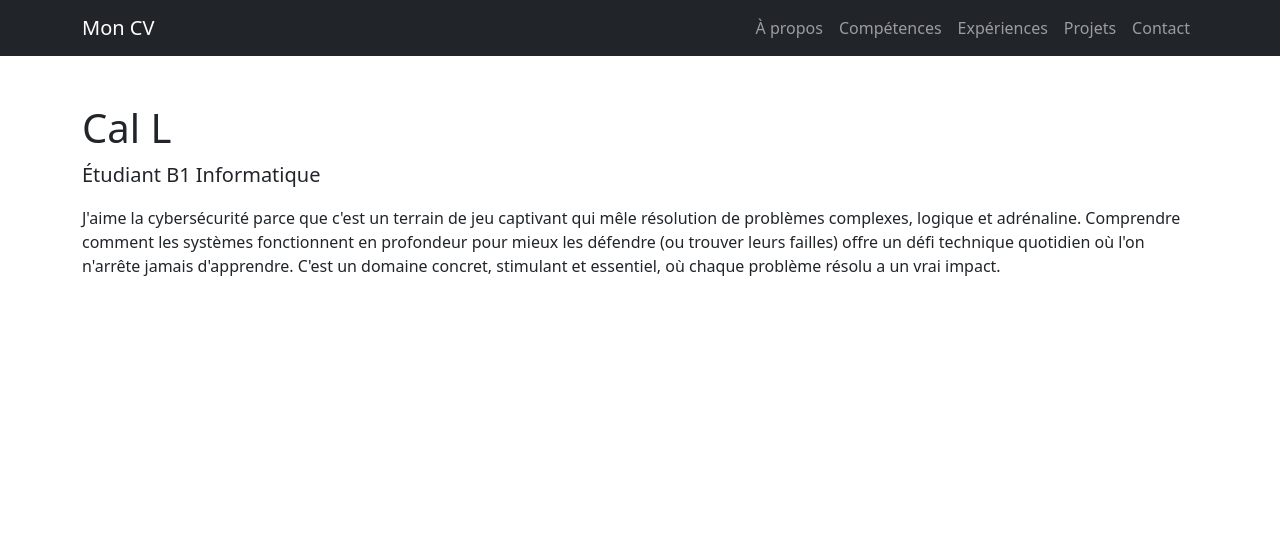
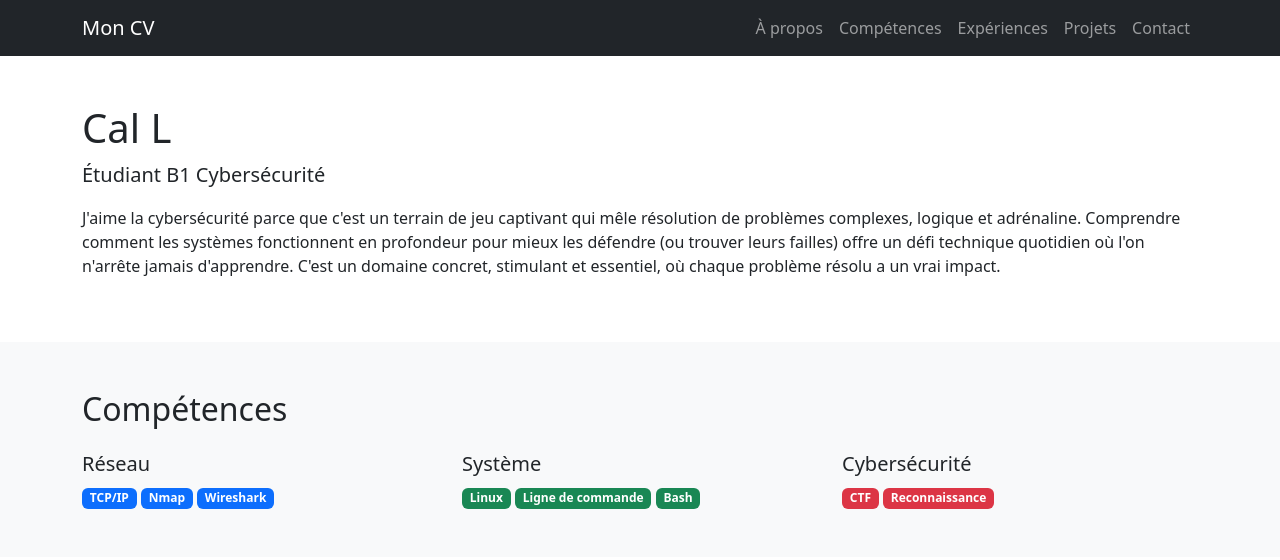
Before and after one commit to mistergaming111-netizen/Yboost-Portfolio, a plain HTML site: page index.html in a window 1280 px wide. Drawn offline with nearby package versions, Linux system fonts and the light colour scheme.

Commit message:
ajout competences avec badges

```diff
--- a/index.html
+++ b/index.html
@@ -26,7 +26,7 @@
 <section id="apropos" class="py-5">
   <div class="container">
     <h1>Cal L</h1>
-    <p class="lead">Étudiant B1 Informatique</p>
+    <p class="lead">Étudiant B1 Cybersécurité</p>
     <p>
       J'aime la cybersécurité parce que c'est un terrain de jeu captivant qui mêle résolution de problèmes complexes,
       logique et adrénaline. Comprendre comment les systèmes fonctionnent en profondeur pour mieux les défendre
@@ -36,6 +36,34 @@
   </div>
 </section>
 
+<section id="competences" class="py-5 bg-light">
+  <div class="container">
+    <h2 class="mb-4">Compétences</h2>
+
+    <div class="row">
+  <div class="col-md-4">
+    <h5>Réseau</h5>
+    <span class="badge bg-primary">TCP/IP</span>
+    <span class="badge bg-primary">Nmap</span>
+    <span class="badge bg-primary">Wireshark</span>
+  </div>
+
+  <div class="col-md-4">
+    <h5>Système</h5>
+    <span class="badge bg-success">Linux</span>
+    <span class="badge bg-success">Ligne de commande</span>
+    <span class="badge bg-success">Bash</span>
+  </div>
+
+  <div class="col-md-4">
+    <h5>Cybersécurité</h5>
+    <span class="badge bg-danger">CTF</span>
+    <span class="badge bg-danger">Reconnaissance</span>
+  </div>
+
+</div>
+</section>
+
   <script src="https://cdn.jsdelivr.net/npm/bootstrap@5.3.3/dist/js/bootstrap.bundle.min.js"></script>
 </body>
 </html>
```
